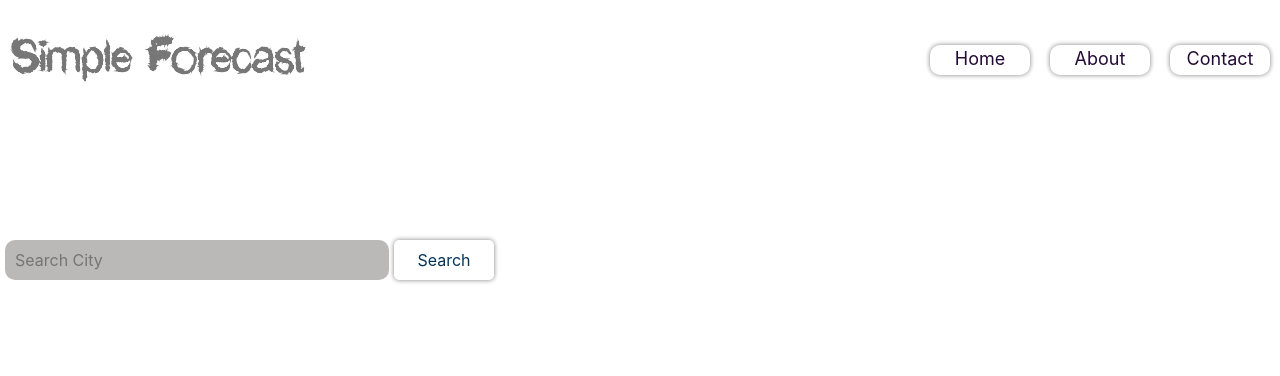
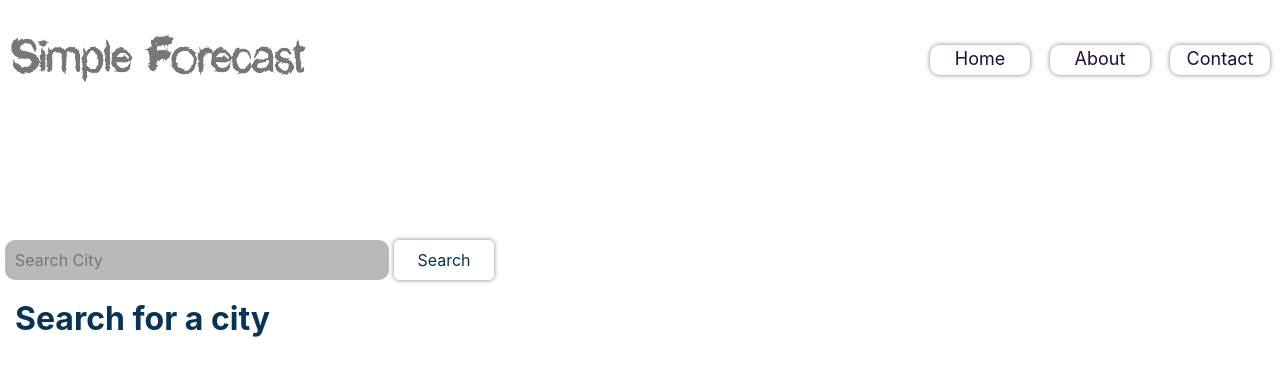
Before and after one commit to Quadrizzz/weatherApp, a React (Create React App) app: page / in a window 1280 px wide. Shown: the top 376 px of the page. Built offline with nearby package versions, Linux system fonts and the light colour scheme.

Commit message:
new update

```diff
--- a/src/Components/card.js
+++ b/src/Components/card.js
@@ -3,16 +3,8 @@ import '../Container/App.css';
 import Temp from '../Components/assets/temp_icon.png'
 import Wind from '../Components/assets/logo_1.png'
 
-const Card = ( {  display })=>{
-    if(!display){
-        return(
-            <div id = "anime">
+const Card = ( { display})=>{
 
-            </div>
-        )
-    }
-
-    else {
 
         return(
             <div className = " card ">
@@ -35,7 +27,6 @@ const Card = ( {  display })=>{
 
             </div>
         )
-}
 
 }
 
--- /dev/null
+++ b/src/Components/loading.js
@@ -0,0 +1,13 @@
+import React from 'react';
+import Load from './assets/loading.gif'
+
+
+const Loading = ()=>{
+    return(
+        <div>
+            <img src = {Load} alt = "loading"/>
+        </div>
+    )
+}
+
+export default Loading
--- a/src/Components/searchbox.js
+++ b/src/Components/searchbox.js
@@ -10,7 +10,7 @@ const Searchbox = ({city , searchchange , change})=>{
               onChange = { change  }
          ></input>
          <button onClick = {searchchange}>Search</button>
-         <h1>Search for a city</h1>
+         <h1 id = "search_text">Search for a city</h1>
     </div>
             )
 
--- a/src/Container/App.css
+++ b/src/Container/App.css
@@ -61,6 +61,7 @@ body{
     border-radius: 100%;
     animation: load 0.2s infinite;
     transition: ease;
+    display: flex;
 
 }
 
@@ -142,6 +143,10 @@ body{
     padding: 30px;
 }
 
+#search_text{
+    color: rgb(6, 51, 88);
+}
+
 #weth{
     box-shadow: 0px 2px 2px white ;
     background: rgb(6, 51, 88);
@@ -157,6 +162,14 @@ body{
     margin-left: 7vw;
     padding: 20px;
     color: rgb(6, 51, 88);
+}
+
+.Loading{
+    width: 100%;
+    display: flex;
+    flex-direction: row;
+    justify-content: center;
+    align-items: center;
 }
 
 #sdiv{
--- a/src/Container/App.js
+++ b/src/Container/App.js
@@ -1,7 +1,8 @@
 import React, { Component } from 'react';
 import './App.css';
 import Card from '../Components/card';
-import Cardlist from '../Components/ncardlist'
+import Loading from '../Components/loading'
+// import Cardlist from '../Components/ncardlist'
 import Searcbox from '../Components/searchbox'
 import Header from '../Components/header'
 import Contacts from '../Components/contacts'
@@ -14,23 +15,28 @@ class App extends Component{
       route : "home",
       city : "",
       display:null,
-      trial : false,
       news :  null,
-      country : null
+      country : null,
+      loading : "false"
     }
-    this.fetchNews = this.fetchNews.bind(this);
   }
 
   onsearchchange = () => {
-    this.setState({city : document.getElementById("inputbox").value }, this.fethdata)
-    this.setState({trial : true})
+    this.fethdata()
+    this.setLoading("true")
   }
 
-  onchange = ( event )=>{
-        if(event.target.value === ""){
+  onchange = ( e )=>{
+        if(e.target.value === ""){
           this.setState({ display : null});
-          this.setState({trial : false})
         }
+        else{
+          this.setState({city : e.target.value})
+        }
+  }
+
+  setLoading = (val)=>{
+    this.setState({loading : val})
   }
 
   onRouteChange = (input) =>{
@@ -55,9 +61,7 @@ class App extends Component{
     }
       ).then( users => {
         if(users){
-          this.setState({ display : users})
-          this.setState({country : users.sys.country})
-          this.fetchNews()
+          this.setState({ display : users}, this.setLoading("false"))
 
         }
       }
@@ -65,18 +69,12 @@ class App extends Component{
          alert(error + " PLEASE ENTER A VALID CITY")
       });
   }
-  fetchNews = ()=>{
 
-    fetch(`https://cors-anywhere.herokuapp.com/https://newsapi.org/v2/top-headlines?country=${this.state.country}&apiKey=ae9717a8858e42ac93e084632e4f5386`)
-      .then(response => response.json())
-      .then((data)=>{
-        this.setState({news : data})
-      })
-  }
+
 
   render(){
-    const {city, display, news, trial, route, errorText} = this.state;
-  if(!this.state.trial && route === 'home'){
+    const {city, display, route, errorText, loading} = this.state;
+  if(loading === "false" && route === 'home' && !display){
     return(
       <div id = 'main'>
         <Header onRouteChange = {this.onRouteChange}/>
@@ -84,13 +82,23 @@ class App extends Component{
       </div>
     )
   }
-  else if(trial && route === "home"){
+  else if(loading === "true" && route === "home" && !display){
+    return(
+      <div id = 'main'>
+        <Header onRouteChange = {this.onRouteChange}/>
+        <Searcbox   searchchange = {this.searchchange}  change = { this.onchange }/>
+        <div className = "Loading">
+          <Loading/>
+        </div>
+      </div>
+    )
+  }
+  else if(display && route === "home"){
     return(
         <div id = 'main'>
           <Header onRouteChange = {this.onRouteChange}/>
           <Searcbox   searchchange = {this.searchchange}  change = { this.onchange }/>
           <Card city = { city } display = { display }  errorText = {errorText}/>
-          <Cardlist news = {news} />
         </div>
       )
   }
```
Also changed, not shown: src/Components/assets/loading.gif (added), src/Components/assets/loading.svg (added).
